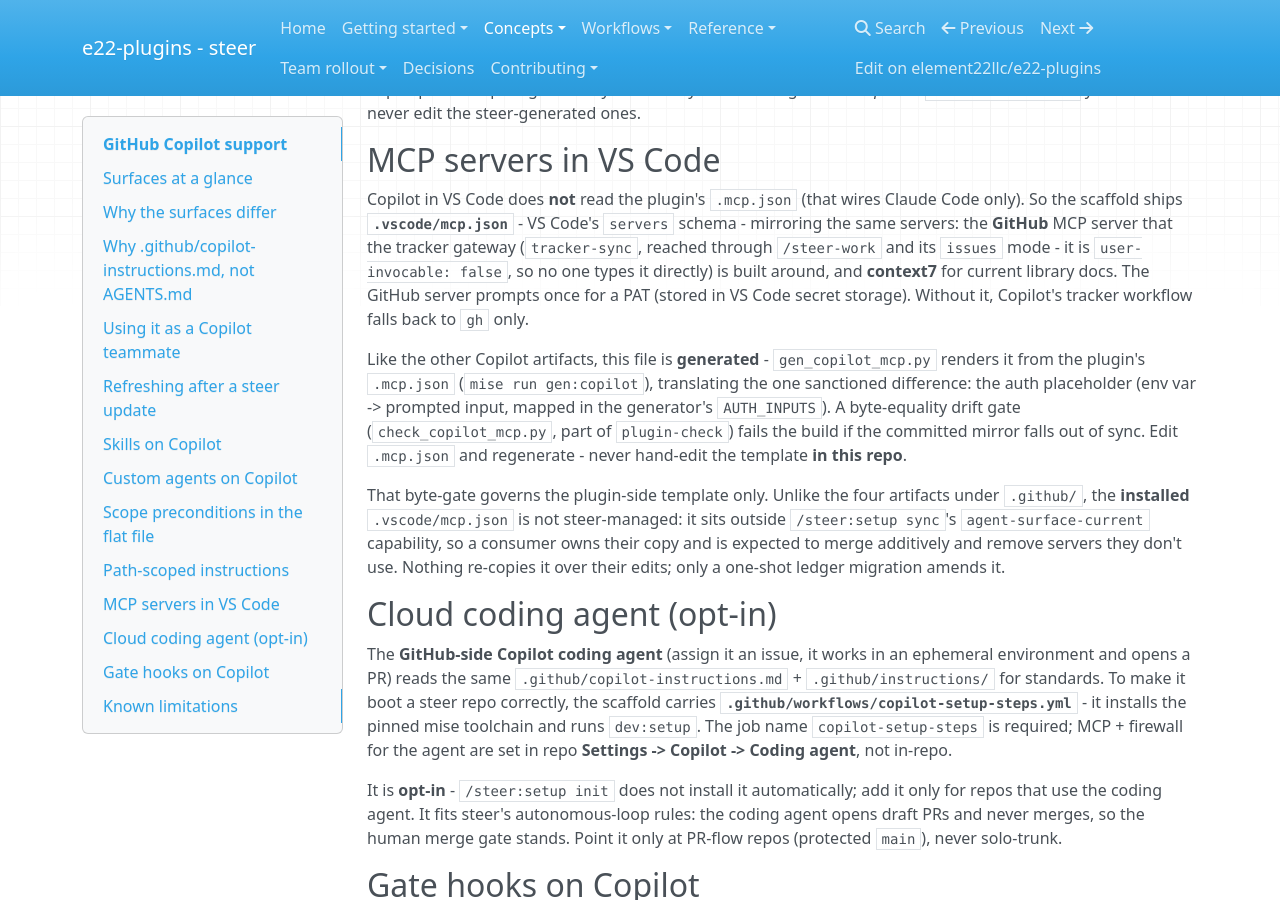
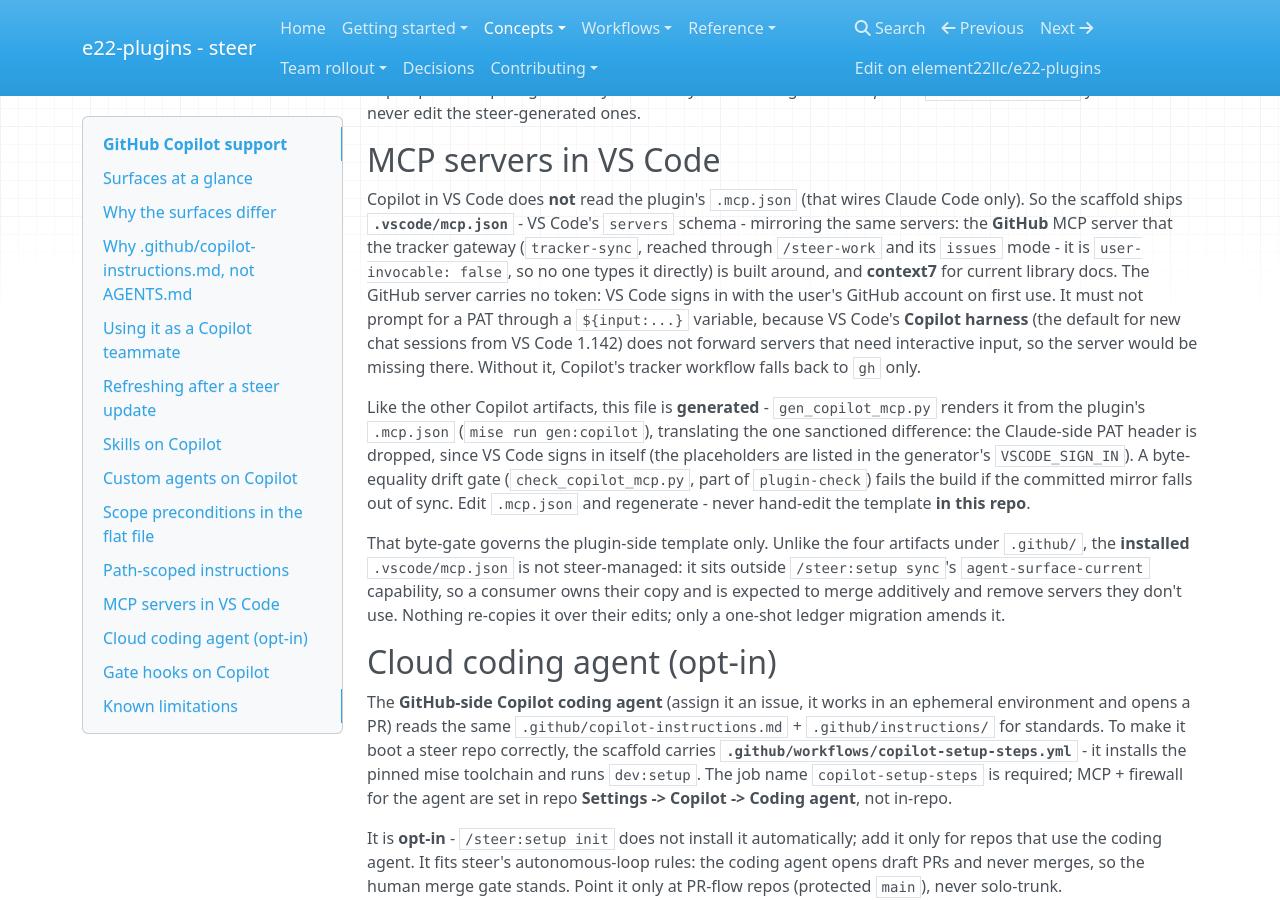
Before and after one commit to element22llc/e22-plugins, an MkDocs documentation site: the page built from docs/concepts/copilot-support.md, in a window 1280 px wide and 900 px high, scrolled down 7984 px. Built offline with MkDocs 1.6.1, drawn with Linux system fonts in a browser that asks for light colours; nearby versions of some CDN libraries.

Commit message:
fix(scaffold): let the VS Code GitHub MCP server reach the Copilot harness
VS Code's Copilot harness (default for new chat sessions from 1.142) does
not forward servers that need a ${input:...} value, so the generated
.vscode/mcp.json lost its github server there. The mirror now drops the
PAT header and relies on VS Code's own GitHub sign-in; a ledger entry
removes the prompt from installed copies.

Closes #764

Co-Authored-By: Claude Opus 5.5 (1M context) <noreply@anthropic.com>

```diff
--- a/docs/concepts/copilot-support.md
+++ b/docs/concepts/copilot-support.md
@@ -354,14 +354,18 @@ Code only). So the scaffold ships **`.vscode/mcp.json`** - VS Code's `servers`
 schema - mirroring the same servers: the **GitHub** MCP server that the tracker
 gateway (`tracker-sync`, reached through `/steer-work` and its `issues` mode - it is
 `user-invocable: false`, so no one types it directly) is built around, and
-**context7** for current library docs. The GitHub server prompts once for a PAT
-(stored in VS Code secret storage). Without it, Copilot's tracker workflow falls
-back to `gh` only.
+**context7** for current library docs. The GitHub server carries no token: VS
+Code signs in with the user's GitHub account on first use. It must not prompt
+for a PAT through a `${input:...}` variable, because VS Code's **Copilot harness**
+(the default for new chat sessions from VS Code 1.142) does not forward servers
+that need interactive input, so the server would be missing there. Without it,
+Copilot's tracker workflow falls back to `gh` only.
 
 Like the other Copilot artifacts, this file is **generated** - `gen_copilot_mcp.py`
 renders it from the plugin's `.mcp.json` (`mise run gen:copilot`), translating the
-one sanctioned difference: the auth placeholder (env var -> prompted input, mapped
-in the generator's `AUTH_INPUTS`). A byte-equality drift gate
+one sanctioned difference: the Claude-side PAT header is dropped, since VS Code
+signs in itself (the placeholders are listed in the generator's
+`VSCODE_SIGN_IN`). A byte-equality drift gate
 (`check_copilot_mcp.py`, part of `plugin-check`) fails the build if the committed
 mirror falls out of sync. Edit `.mcp.json` and regenerate - never hand-edit the
 template **in this repo**.
```
Also changed, not shown: AUTHORING.md (+1 -1 lines), plugins/steer/templates/reference/MIGRATIONS.md (+26 -0 lines), plugins/steer/templates/scaffold/MANIFEST.md (+1 -1 lines), 4 other files.
